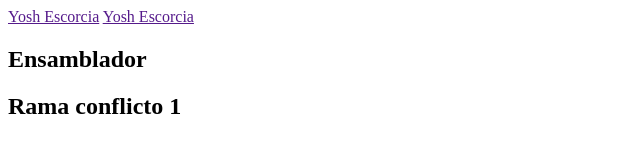
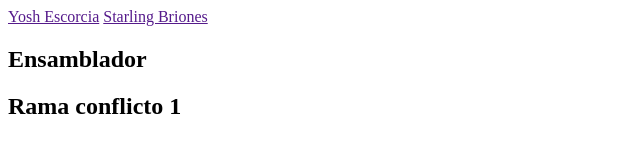
Before and after one commit to Briones-cr/TallerGitV4, a plain HTML site: page index.html in a window 1280 px wide. Shown: the full height of the page, 0-640 px from the left. Drawn offline with Linux system fonts and the light colour scheme.

Commit message:
Nombre correcto

```diff
--- a/index.html
+++ b/index.html
@@ -9,7 +9,7 @@
 <body>
     <div>
         <a href="">Yosh Escorcia</a>
-        <a href="">Yosh Escorcia</a>
+        <a href="">Starling Briones</a>
     </div>
     <div>
         <h2>Ensamblador</h2>
```
